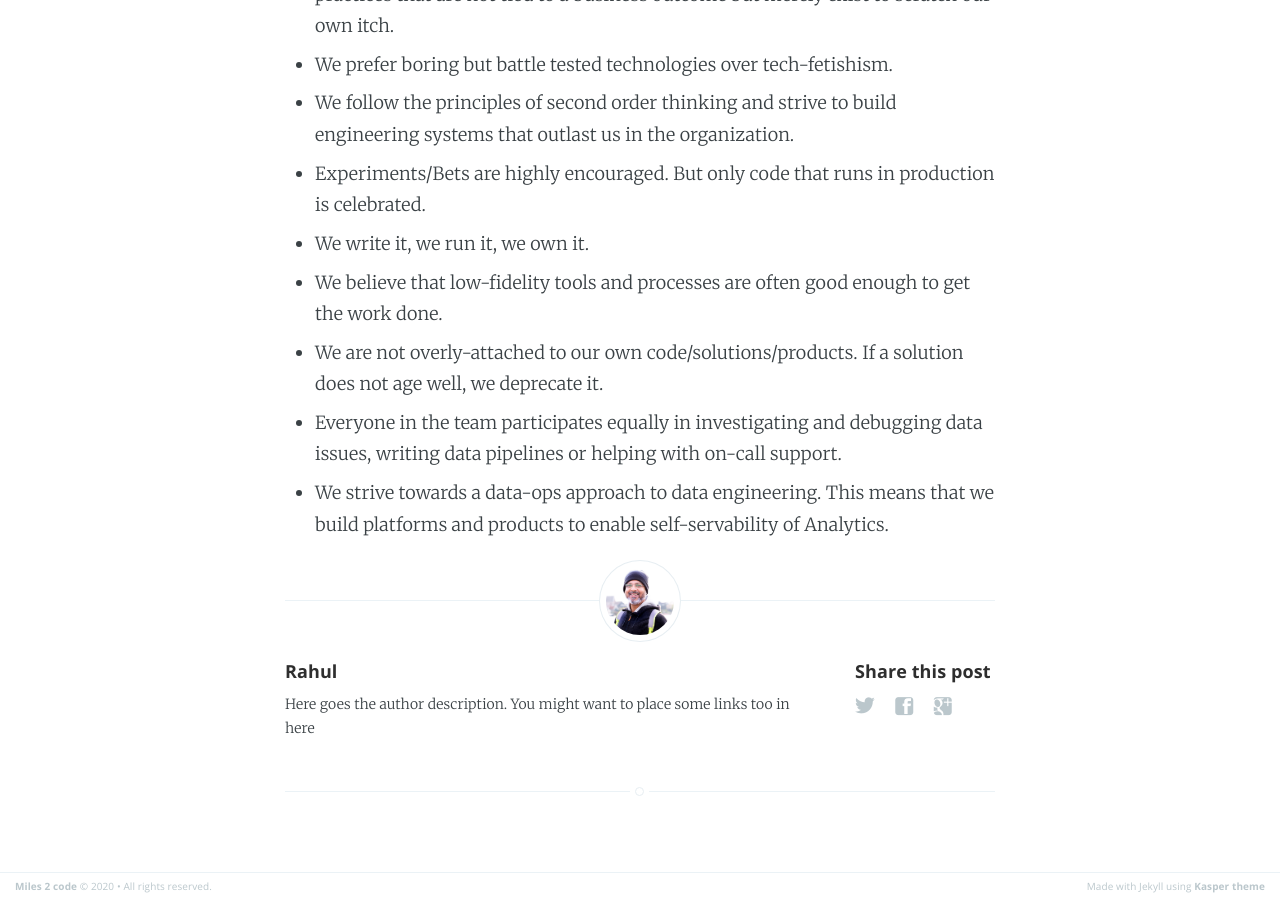
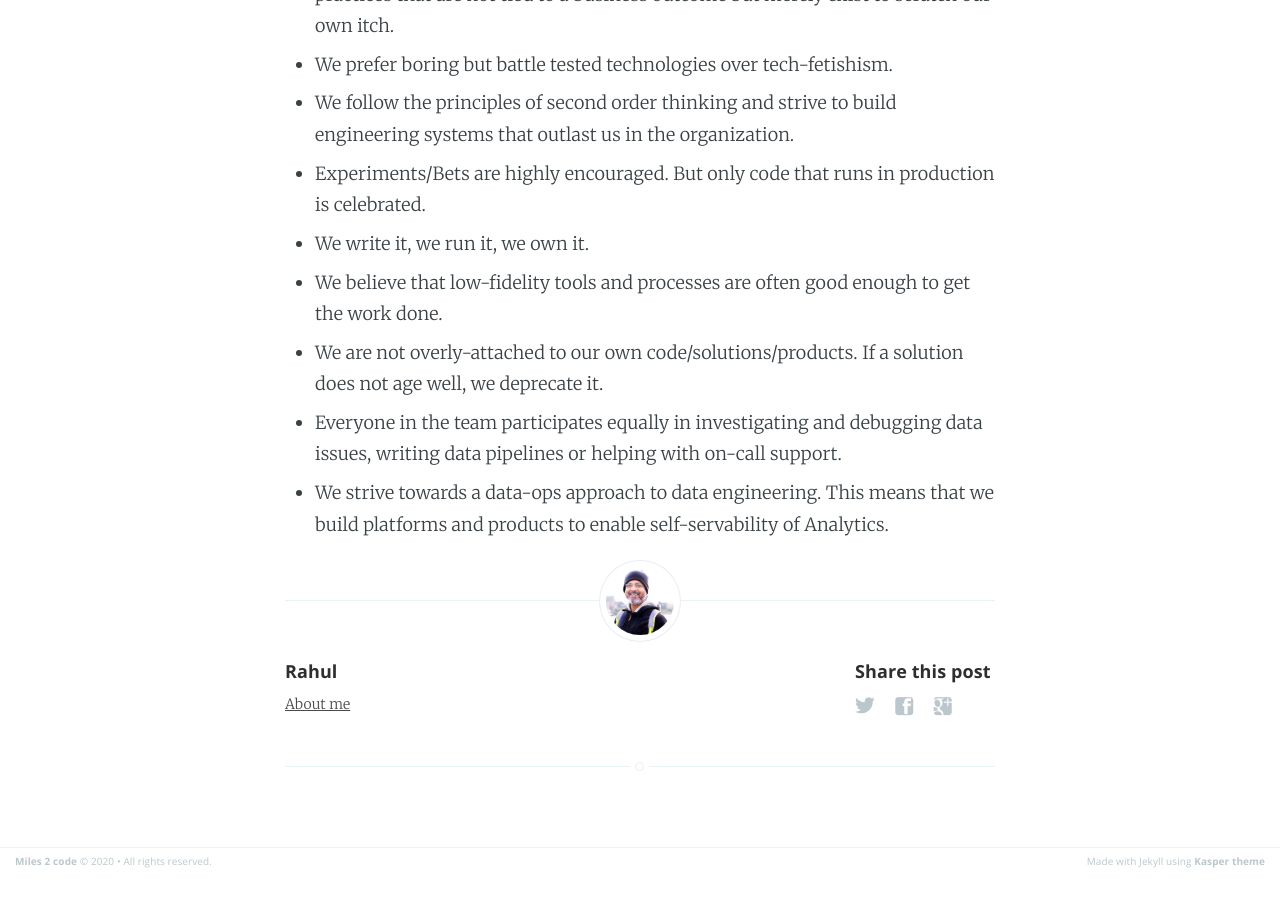
Before and after one commit to rahulj51/miles2code.github.io, a Jekyll site: the page built from _posts/2020-08-29-Guiding-principles-for-a-data-engineering-team.markdown, in a window 1280 px wide and 900 px high, scrolled down 1547 px. Built offline with Jekyll 4.4.1, drawn with Linux system fonts in a browser that asks for light colours; after the commit the page ends 2423 px from its top, so only the background shows below that.

Commit message:
Adding bio for each post

```diff
--- a/_layouts/post.html
+++ b/_layouts/post.html
@@ -72,7 +72,7 @@ post_class: post-template
                     <h4> {{ site.author }} </h4>
                     <!-- Author Bio -->
                     <p>
-                        Here goes the author description. You might want to place some links too in here
+                        <a href='{{'/about.html' | relative_url}}'> About me </a>
                     </p>
                 </section>
             {% endif %}
```
